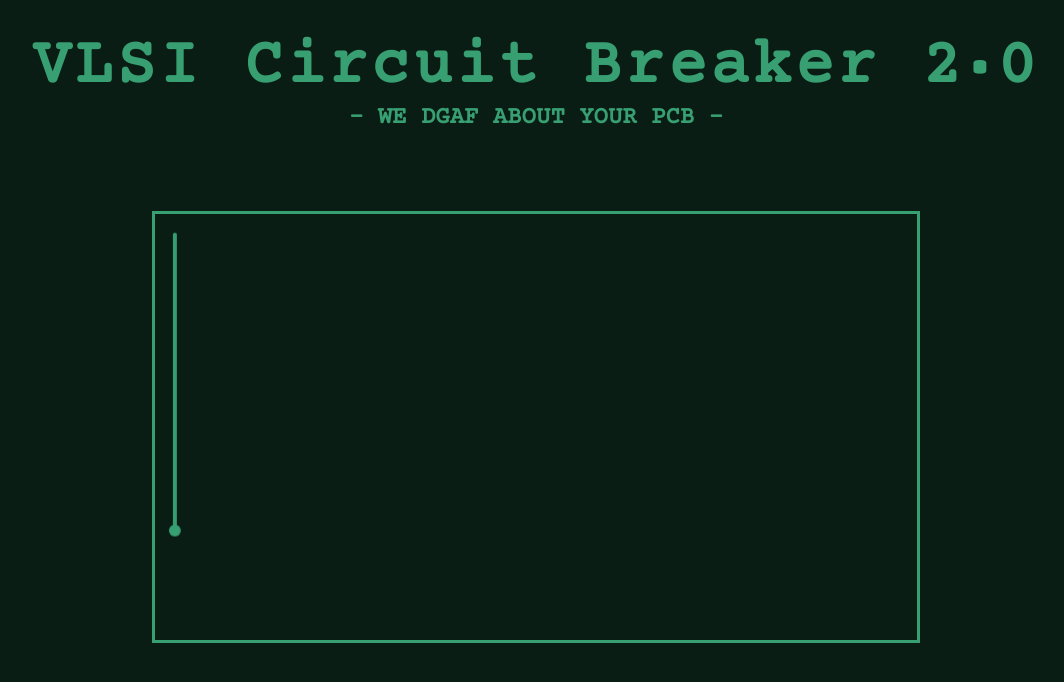
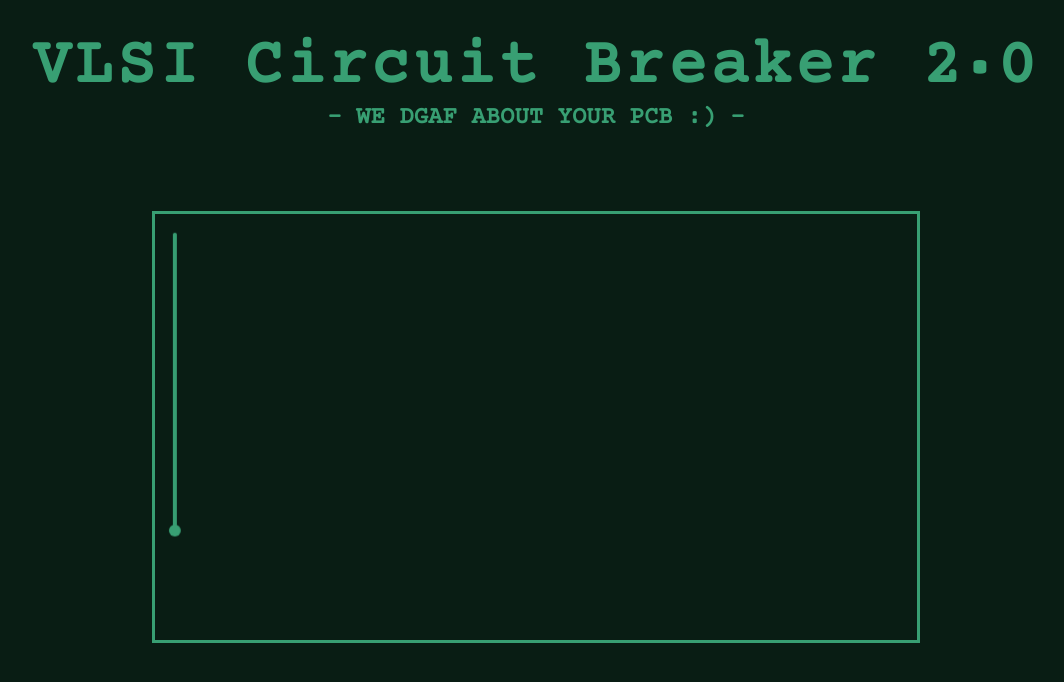
Before and after one commit to GuigzLab/gta-circuit-breaker, a plain HTML site: page index.html in a window 1280 px wide. Shown: the whole page, without its empty margins (104-1168 px from the left). Drawn offline with nearby package versions, Linux system fonts and the light colour scheme.

Commit message:
:test_tube: Test netlify auto deploy

```diff
--- a/index.html
+++ b/index.html
@@ -10,7 +10,7 @@
 <body>
      <div class="page-title">
           <h1>VLSI Circuit Breaker 2<span>•</span>0</h1>
-          <h2>- we dgaf about your pcb -</h2>
+          <h2>- we dgaf about your pcb :) -</h2>
      </div>
      <canvas></canvas>
      <script src="dist/main.js"></script>
```
